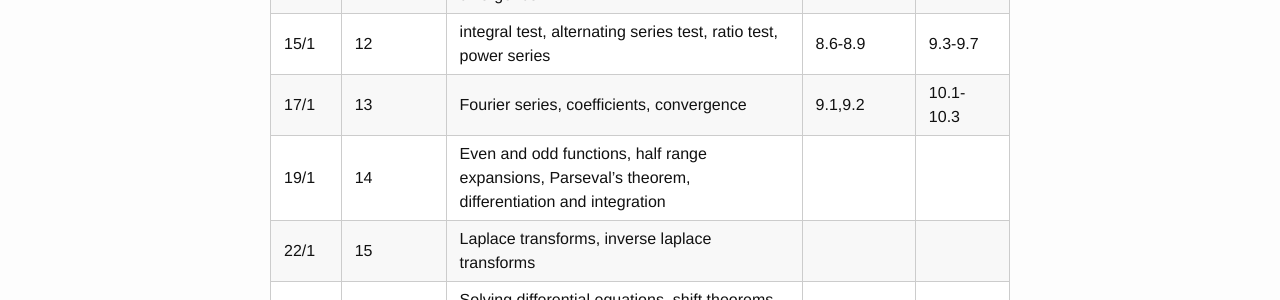
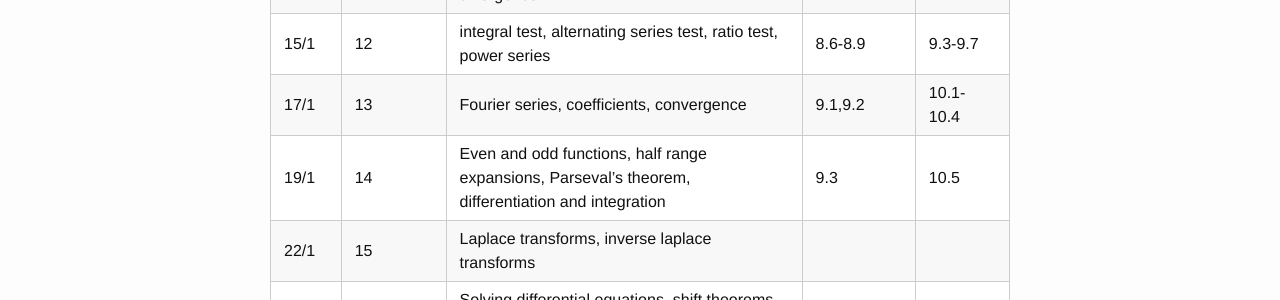
Before and after one commit to philschrad/philschrad.github.io, a Jekyll site: the page built from pages/MATH1012_unit_plan.md, in a window 1280 px wide. Shown: the part 922-1222 px from the top of the page. Built offline with Jekyll 4.4.1, drawn with Linux system fonts in a browser that asks for light colours.

```diff
--- a/pages/MATH1012_unit_plan.md
+++ b/pages/MATH1012_unit_plan.md
@@ -26,8 +26,8 @@ Date | Workshop | Topics | [Lecturettes] | [Unit reader]
 10/11|10| statistical inference, estimation, hypothesis testing|7.5-7.8| 8.3
 12/1|11| sequences and limits, series, test for divergence |8.1-8.5 |9.1, 9.2
 15/1|12| integral test, alternating series test, ratio test, power series |8.6-8.9| 9.3-9.7
-17/1|13| Fourier series, coefficients, convergence|9.1,9.2|10.1-10.3
-19/1|14| Even and odd functions, half range expansions, Parseval's theorem, differentiation and integration
+17/1|13| Fourier series, coefficients, convergence|9.1,9.2|10.1-10.4
+19/1|14| Even and odd functions, half range expansions, Parseval's theorem, differentiation and integration | 9.3|10.5
 22/1|15| Laplace transforms, inverse laplace transforms
 24/1|16| Solving differential equations, shift theorems, derivatives and convolution
 26/1|| *Australia day - no classes*
```
Also changed, not shown: pages/MATH1011_lectures.md (+4 -0 lines), pages/MATH1011_unit_plan.md (+1 -1 lines), 2 other files.
